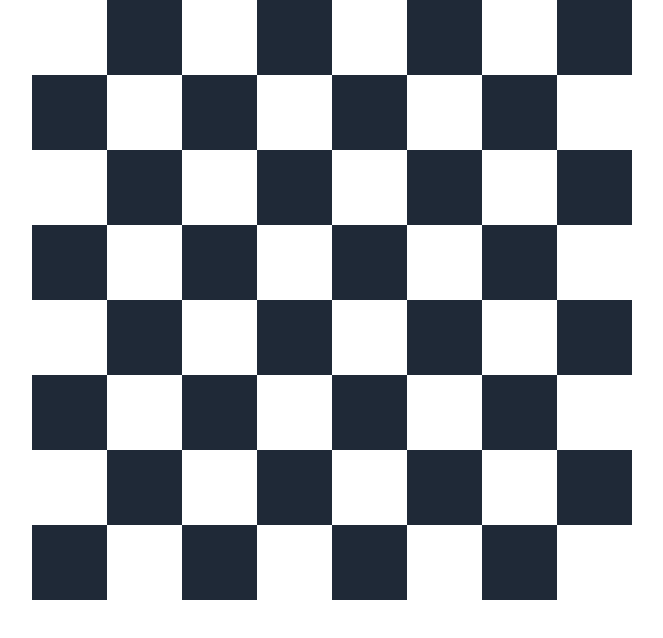
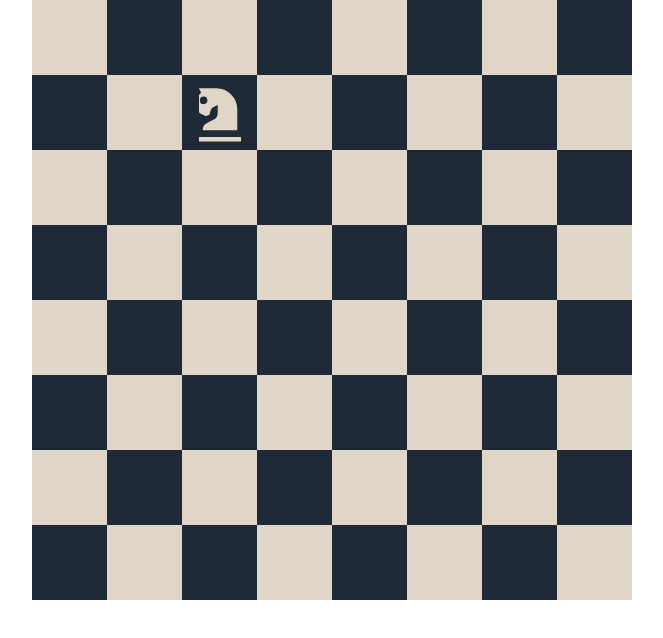
Before and after one commit to TheDanYount/chess-game, a React (Vite) app in the folder my-app/: page / in a window 1280 px wide. Shown: the top 638 px of the page, without its empty margins (308-971 px from the left). Built offline with nearby package versions, Linux system fonts and the light colour scheme.

Commit message:
Added ChessPiece component #2

```diff
--- a/my-app/src/App.tsx
+++ b/my-app/src/App.tsx
@@ -1,5 +1,4 @@
-// eslint-disable no-unused-vars
-const tailwindClasses = [""]; //placeholder
+import { ChessPiece } from "./components/ChessPiece";
 
 export default function App() {
   const rows = [];
@@ -10,7 +9,9 @@ export default function App() {
       spaces.push(
         <div
           key={`row${8 - i}column${j + 1}`}
-          className={`w-[12.5%] h-full ${isWhite ? "" : "bg-gray-800"}`}
+          className={`w-[12.5%] h-full ${
+            isWhite ? "bg-[#E0D6C8]" : "bg-gray-800"
+          }`}
         ></div>
       );
     }
@@ -23,11 +24,19 @@ export default function App() {
   }
   return (
     <div className="flex justify-center">
-      <div className="w-[35px] lg:w-[75px] h-[280px] lg:h-[600px]"></div>
-      <div className="w-[280px] lg:w-[600px] h-[280px] lg:h-[600px]">
+      <div className="w-[35px] md:w-[75px] h-[280px] md:h-[600px]"></div>
+      <div className="relative w-[280px] md:w-[600px] h-[280px] md:h-[600px]">
         {rows}
+        <ChessPiece
+          position={{
+            x: 2,
+            y: 1,
+          }}
+          color={"white"}
+          startType={"knight"}
+        />
       </div>
-      <div className="w-[35px] lg:w-[75px] h-[280px] lg:h-[600px]"></div>
+      <div className="w-[35px] md:w-[75px] h-[280px] md:h-[600px]"></div>
     </div>
   );
 }
--- a/my-app/src/components/ChessPiece.tsx
+++ b/my-app/src/components/ChessPiece.tsx
@@ -0,0 +1,152 @@
+import { useState } from "react";
+import {
+  FaChessKing,
+  FaChessQueen,
+  FaChessRook,
+  FaChessBishop,
+  FaChessKnight,
+  FaChessPawn,
+} from "react-icons/fa";
+
+type Position = {
+  x: number;
+  y: number;
+};
+
+type Props = {
+  position: Position;
+  color: string;
+  startType: string;
+};
+
+export function ChessPiece({ position, color, startType }: Props) {
+  const [hasMoved, setHasMoved] = useState(false);
+  const [isImprisoned, setIsImprisoned] = useState(false);
+  const [type, setType] = useState(startType);
+  return (
+    <div
+      className={`absolute w-[35px] md:w-[75px] h-[35px] md:h-[75px] flex
+    justify-center items-center
+    ${positions[position.x]} ${mdPositions[position.x]}
+    ${positions[position.y + 8]} ${mdPositions[position.y + 8]}`}
+    >
+      <Icon color={color} type={type} />
+    </div>
+  );
+}
+
+type Props2 = {
+  color: string;
+  type: string;
+};
+
+function Icon({ color, type }: Props2) {
+  let faIcon;
+  const pieceColor = color === "white" ? "#E0D6C8" : "#1F2937";
+  const pieceOutline = color === "white" ? "#1F2937" : "#E0D6C8";
+  switch (type) {
+    case "king":
+      faIcon = (
+        <FaChessKing
+          stroke={pieceOutline}
+          stroke-width="25"
+          fill={pieceColor}
+          overflow="visible"
+          className="w-4/5 h-4/5"
+        />
+      );
+      break;
+    case "queen":
+      faIcon = (
+        <FaChessQueen
+          stroke={pieceOutline}
+          stroke-width="25"
+          fill={pieceColor}
+          overflow="visible"
+          className="w-4/5 h-4/5"
+        />
+      );
+      break;
+    case "rook":
+      faIcon = (
+        <FaChessRook
+          stroke={pieceOutline}
+          stroke-width="25"
+          fill={pieceColor}
+          overflow="visible"
+          className="w-4/5 h-4/5"
+        />
+      );
+      break;
+    case "bishop":
+      faIcon = (
+        <FaChessBishop
+          stroke={pieceOutline}
+          stroke-width="25"
+          fill={pieceColor}
+          overflow="visible"
+          className="w-4/5 h-4/5"
+        />
+      );
+      break;
+    case "knight":
+      faIcon = (
+        <FaChessKnight
+          stroke={pieceOutline}
+          stroke-width="25"
+          fill={pieceColor}
+          overflow="visible"
+          className="w-4/5 h-4/5"
+        />
+      );
+      break;
+    default:
+      faIcon = (
+        <FaChessPawn
+          stroke={pieceOutline}
+          stroke-width="25"
+          fill={pieceColor}
+          overflow="visible"
+          className="w-4/5 h-4/5"
+        />
+      );
+  }
+  return faIcon;
+}
+
+const positions = [
+  "left-[0px]",
+  "left-[35px]",
+  "left-[70px]",
+  "left-[105px]",
+  "left-[140px]",
+  "left-[175px]",
+  "left-[210px]",
+  "left-[245px]",
+  "top-[0px]",
+  "top-[35px]",
+  "top-[70px]",
+  "top-[105px]",
+  "top-[140px]",
+  "top-[175px]",
+  "top-[210px]",
+  "top-[245px]",
+];
+const mdPositions = [
+  "md:left-[0px]",
+  "md:left-[75px]",
+  "md:left-[150px]",
+  "md:left-[225px]",
+  "md:left-[300px]",
+  "md:left-[375px]",
+  "md:left-[450px]",
+  "md:left-[525px]",
+  "md:top-[0px]",
+  "md:top-[75px]",
+  "md:top-[150px]",
+  "md:top-[225px]",
+  "md:top-[300px]",
+  "md:top-[375px]",
+  "md:top-[450px]",
+  "md:top-[525px]",
+];
```
